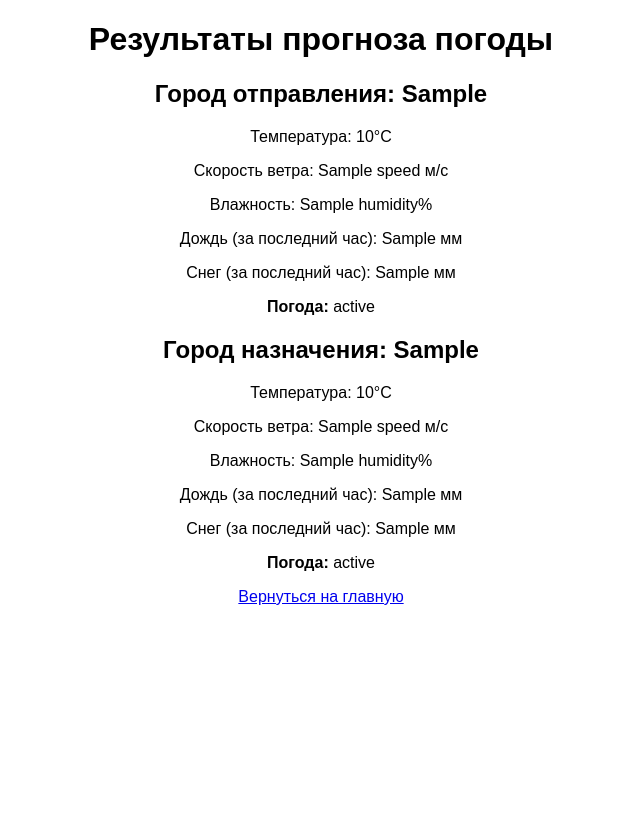
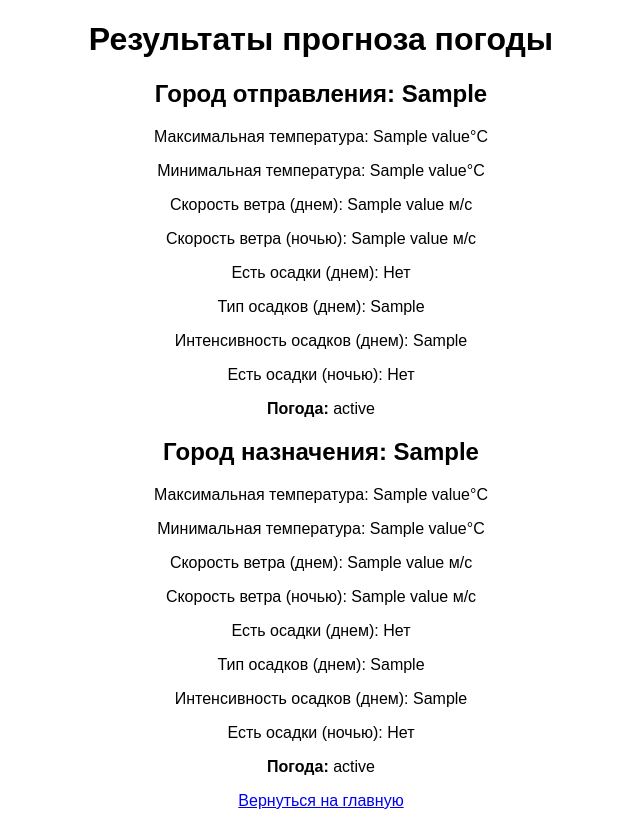
Before and after one commit to vlavrinov/project2, a Flask app: template templates/result.html in a window 1280 px wide. Shown: the whole page, without its empty margins (319-959 px from the left). Before the commit the page ends 605 px from the top, so only its background shows below. Run offline with Flask 3, Linux system fonts and the light colour scheme; the template is opened without the code that fills it: most values are stand-ins (such as "Sample title", 1, 10 or a date in 2020).

Commit message:
Заменил на AccuWeather API

```diff
--- a/templates/result.html
+++ b/templates/result.html
@@ -10,50 +10,53 @@
 
     <h2>Город отправления: {{ weather_data.start_city }}</h2>
     {% if weather_data.start_weather %}
+        <p>Максимальная температура: {{ weather_data.start_weather.Temperature.Maximum.Value }}°C</p>
+        <p>Минимальная температура: {{ weather_data.start_weather.Temperature.Minimum.Value }}°C</p>
+        {% if weather_data.start_weather.Day.Wind %}
+            <p>Скорость ветра (днем): {{ weather_data.start_weather.Day.Wind.Speed.Value }} м/с</p>
+        {% else %}
+            <p>Скорость ветра (днем): данные отсутствуют</p>
+        {% endif %}
+        {% if weather_data.start_weather.Night.Wind %}
+            <p>Скорость ветра (ночью): {{ weather_data.start_weather.Night.Wind.Speed.Value }} м/с</p>
+        {% else %}
+            <p>Скорость ветра (ночью): данные отсутствуют</p>
+        {% endif %}
 
-        <p>Температура: {{ weather_data.start_weather.main.temp }}°C</p>
+        <p>Есть осадки (днем): {{ "Да" if weather_data.start_weather.Day.HasPrecipitation else "Нет" }}</p>
+        <p>Тип осадков (днем): {{ weather_data.start_weather.Day.PrecipitationType }}</p>
+        <p>Интенсивность осадков (днем): {{ weather_data.start_weather.Day.PrecipitationIntensity }}</p>
 
-        <p>Скорость ветра: {{ weather_data.start_weather.wind.speed }} м/с</p>
-
-        <p>Влажность: {{ weather_data.start_weather.main.humidity }}%</p>
-        {% if weather_data.start_weather.rain %}
-
-            <p>Дождь (за последний час): {{ weather_data.start_weather.rain['1h'] }} мм</p>
-        {% endif %}
-        {% if weather_data.start_weather.snow %}
-
-            <p>Снег (за последний час): {{ weather_data.start_weather.snow['1h'] }} мм</p>
-        {% endif %}
+        <p>Есть осадки (ночью): {{ "Да" if weather_data.start_weather.Night.HasPrecipitation else "Нет" }}</p>
 
         <p><b>Погода:</b> {{ weather_data.start_status }}</p>
     {% else %}
-
         <p>Нет данных о погоде для города {{ weather_data.start_city }}.</p>
     {% endif %}
 
-
-
     <h2>Город назначения: {{ weather_data.end_city }}</h2>
     {% if weather_data.end_weather %}
+        <p>Максимальная температура: {{ weather_data.end_weather.Temperature.Maximum.Value }}°C</p>
+        <p>Минимальная температура: {{ weather_data.end_weather.Temperature.Minimum.Value }}°C</p>
+        {% if weather_data.end_weather.Day.Wind %}
+            <p>Скорость ветра (днем): {{ weather_data.end_weather.Day.Wind.Speed.Value }} м/с</p>
+        {% else %}
+            <p>Скорость ветра (днем): данные отсутствуют</p>
+        {% endif %}
 
-        <p>Температура: {{ weather_data.end_weather.main.temp }}°C</p>
+        {% if weather_data.end_weather.Night.Wind %}
+            <p>Скорость ветра (ночью): {{ weather_data.end_weather.Night.Wind.Speed.Value }} м/с</p>
+        {% else %}
+            <p>Скорость ветра (ночью): данные отсутствуют</p>
+        {% endif %}
+        <p>Есть осадки (днем): {{ "Да" if weather_data.end_weather.Day.HasPrecipitation else "Нет" }}</p>
+        <p>Тип осадков (днем): {{ weather_data.end_weather.Day.PrecipitationType }}</p>
+        <p>Интенсивность осадков (днем): {{ weather_data.end_weather.Day.PrecipitationIntensity }}</p>
 
-        <p>Скорость ветра: {{ weather_data.end_weather.wind.speed }} м/с</p>
-
-        <p>Влажность: {{ weather_data.end_weather.main.humidity }}%</p>
-
-        {% if weather_data.end_weather.rain %}
-
-            <p>Дождь (за последний час): {{ weather_data.end_weather.rain['1h'] }} мм</p>
-        {% endif %}
-        {% if weather_data.end_weather.snow %}
-
-            <p>Снег (за последний час): {{ weather_data.end_weather.snow['1h'] }} мм</p>
-        {% endif %}
+        <p>Есть осадки (ночью): {{ "Да" if weather_data.end_weather.Night.HasPrecipitation else "Нет" }}</p>
 
         <p><b>Погода:</b> {{ weather_data.end_status }}</p>
     {% else %}
-
         <p>Нет данных о погоде для города {{ weather_data.end_city }}.</p>
     {% endif %}
 
```
